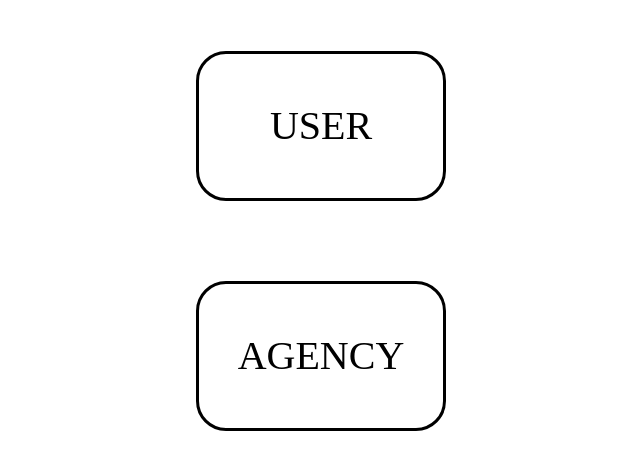
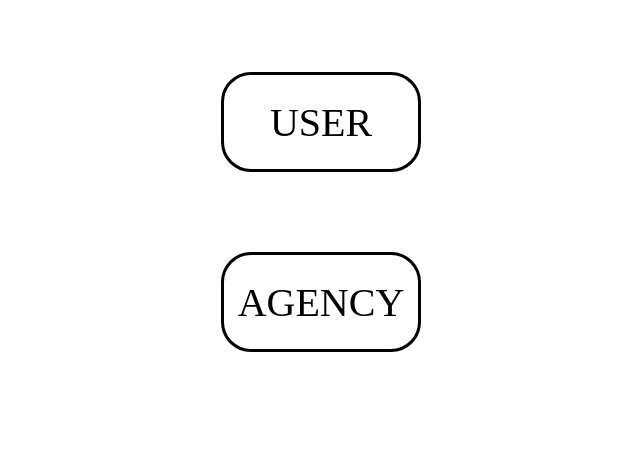
Before and after one commit to cpt2004/cpt2004, a plain HTML site: page main.html in a window 1280 px wide. Shown: the part 169-638 px from the top of the page, without its empty margins (319-959 px from the left). Drawn offline with Linux system fonts and the light colour scheme.

Commit message:
Update style.css

```diff
--- a/style.css
+++ b/style.css
@@ -1,5 +1,6 @@
 #maintitle{
     text-align: center;
+    margin-top:5%;
     margin-bottom: 0%;
 }
 #subtitle{
@@ -9,21 +10,21 @@
 
 .userbutton{
     border-radius: 30px;
-    width:250px;
-    height:150px;
+    width:200px;
+    height:100px;
     font-size: 40px;
     font-family: 'Times New Roman', Times, serif;
     background-color: white;
     border: solid black 3px;
     text-align: center;
-    margin-top: 50px;
+    margin-top: 55px;
 
 }
 
 .agencybutton{
     border-radius: 30px;
-    width:250px;
-    height:150px;
+    width:200px;
+    height:100px;
     font-size: 40px;
     font-family: 'Times New Roman', Times, serif;
     background-color: white;
```
